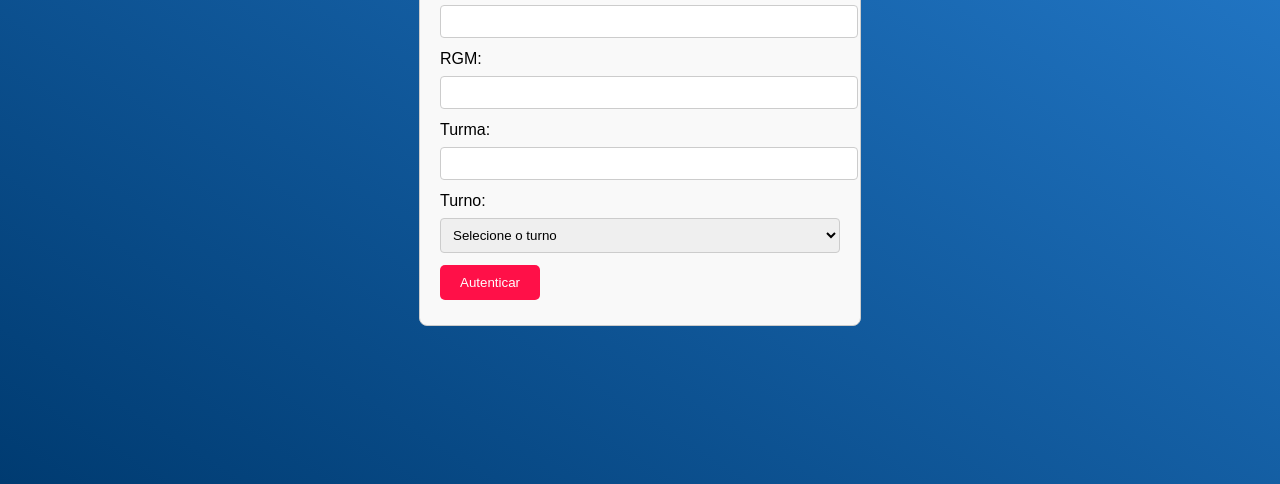
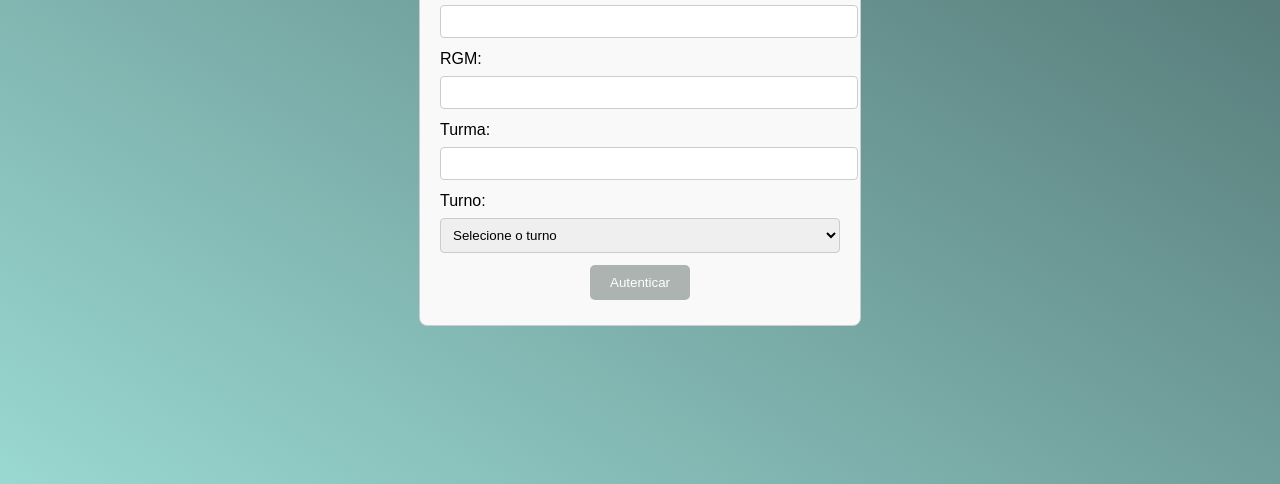
Before and after one commit to nossadan/hackathon-2024, a plain HTML site: page formulario.html in a window 1280 px wide. Shown: the part 316-800 px from the top of the page. Drawn offline with Linux system fonts and the light colour scheme.

Commit message:
Alteração da paleta de cores do website
As cores foram alteradas para uma visão mais voltada para a área veterinária

```diff
--- a/veterinaria/CSS/form.css
+++ b/veterinaria/CSS/form.css
@@ -1,7 +1,7 @@
 /* Estilos para o formulário */
 body {
     font-family: Arial, sans-serif;
-    background-image: linear-gradient(to right top, #003B71, #2882d6);
+    background-image: linear-gradient(to right top,  #9ad8d2, #486766);
     display: flex;
     justify-content: center;
     align-items: center;
@@ -18,14 +18,16 @@ body {
     background-color: #f9f9f9;
 }
 
-#btnAutenticar{
-    background-color: #FF1048;
-  border-radius: 5px;
-  color: white;
-  border: none;
-  padding: 10px 20px;
-  cursor: pointer;
-  margin-bottom: 5px ;
+#btnAutenticar {
+    background-color: #acb3b1;
+    border-radius: 5px;
+    color: white;
+    border: none;
+    padding: 10px 20px;
+    cursor: pointer;
+    margin-bottom: 5px;
+    margin-left: 150px;
+
 }
 
 label {
--- a/veterinaria/CSS/styles.css
+++ b/veterinaria/CSS/styles.css
@@ -7,7 +7,7 @@
 }
 
 body {
-  background-image: linear-gradient(to right top, #003B71,#2882d6);
+  background-image: linear-gradient(to right top,  #9ad8d2, #486766);
   display: flex;
   justify-content: center;
   align-items: center;
@@ -53,7 +53,7 @@ input {
 }
 
 button {
-  background-color: #FF1048;
+  background-color: #acb3b1;
   border-radius: 5px;
   color: white;
   border: none;
```
